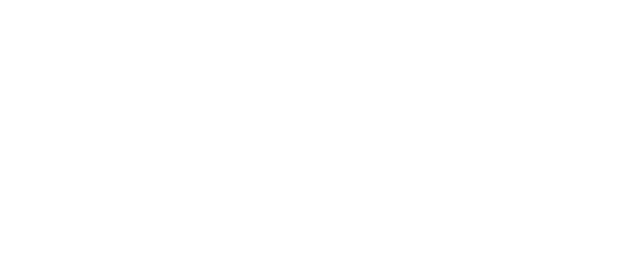
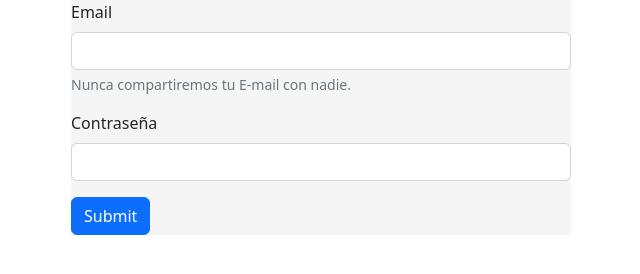
Before and after one commit to nikitox/PreEntrega2-Leigsner, a plain HTML site: page Compra.html in a window 1280 px wide. Shown: the whole page, without its empty margins (319-959 px from the left). Drawn offline with nearby package versions, Linux system fonts and the light colour scheme.

Commit message:
Formulario para logear

```diff
--- a/Compra.html
+++ b/Compra.html
@@ -4,7 +4,47 @@
     <meta charset="UTF-8" />
     <meta http-equiv="X-UA-Compatible" content="IE=edge" />
     <meta name="viewport" content="width=device-width, initial-scale=1.0" />
+    <link href="/styles.css" rel="stylesheet" />
     <title>Compra</title>
+    <link
+      href="https://cdn.jsdelivr.net/npm/bootstrap@5.2.3/dist/css/bootstrap.min.css"
+      rel="stylesheet"
+      integrity="sha384-rbsA2VBKQhggwzxH7pPCaAqO46MgnOM80zW1RWuH61DGLwZJEdK2Kadq2F9CUG65"
+      crossorigin="anonymous"
+    />
   </head>
-  <body></body>
+  <body>
+    <div class="container-compra">
+      <form>
+        <div class="mb-3">
+          <label for="exampleInputEmail1" class="form-label">Email</label>
+          <input
+            type="email"
+            class="form-control"
+            id="exampleInputEmail1"
+            aria-describedby="emailHelp"
+          />
+          <div id="emailHelp" class="form-text">
+            Nunca compartiremos tu E-mail con nadie.
+          </div>
+        </div>
+        <div class="mb-3">
+          <label for="exampleInputPassword1" class="form-label"
+            >Contraseña</label
+          >
+          <input
+            type="password"
+            class="form-control"
+            id="exampleInputPassword1"
+          />
+        </div>
+        <button type="submit" class="btn btn-primary">Submit</button>
+      </form>
+    </div>
+    <script
+      src="https://cdn.jsdelivr.net/npm/bootstrap@5.2.3/dist/js/bootstrap.bundle.min.js"
+      integrity="sha384-kenU1KFdBIe4zVF0s0G1M5b4hcpxyD9F7jL+jjXkk+Q2h455rYXK/7HAuoJl+0I4"
+      crossorigin="anonymous"
+    ></script>
+  </body>
 </html>
--- a/styles.css
+++ b/styles.css
@@ -117,3 +117,8 @@ footer p {
 .espacio-blanco {
   padding: 0.5rem;
 }
+.container-compra {
+  background-color: whitesmoke;
+  max-width: 500px;
+  margin: 0 auto;
+}
```
